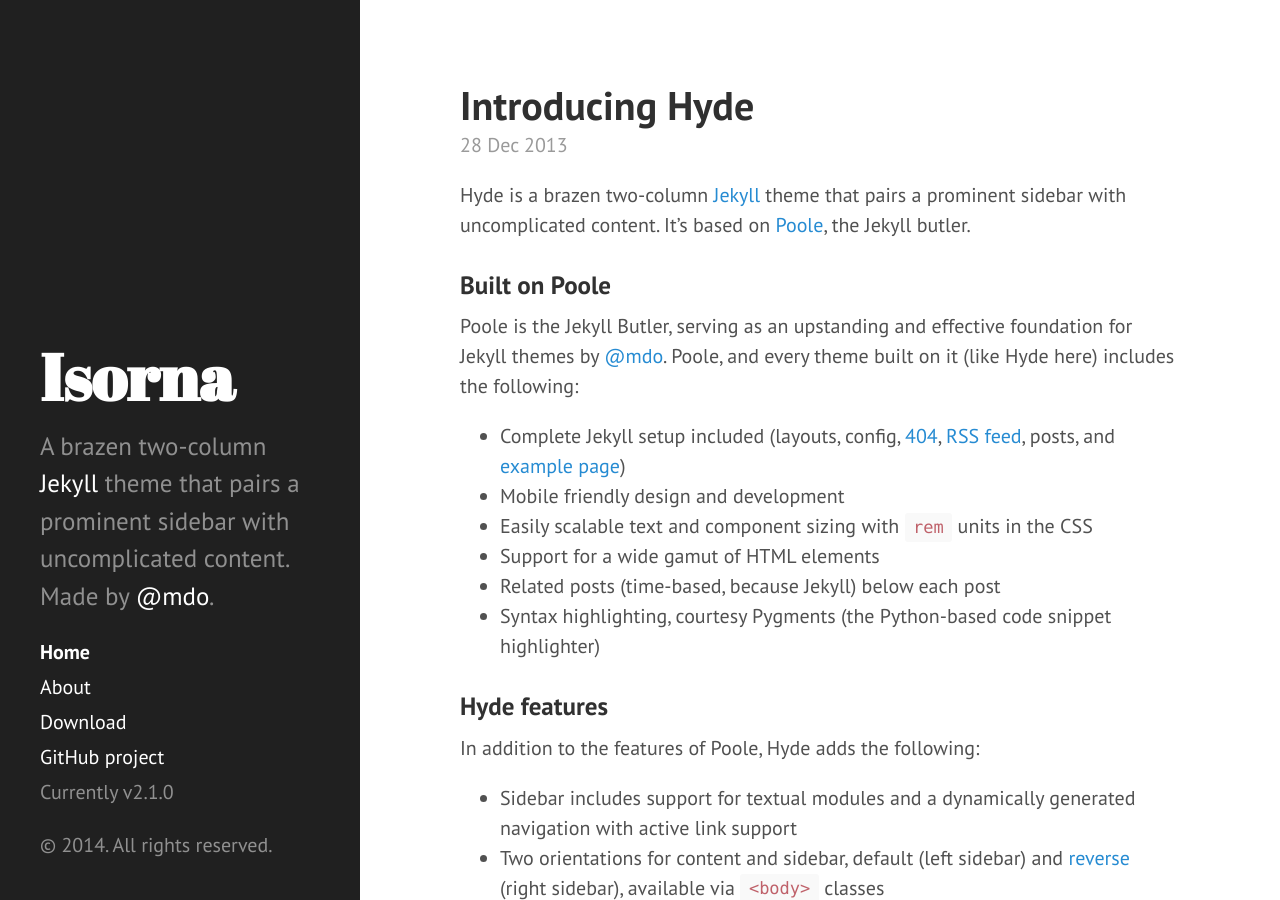
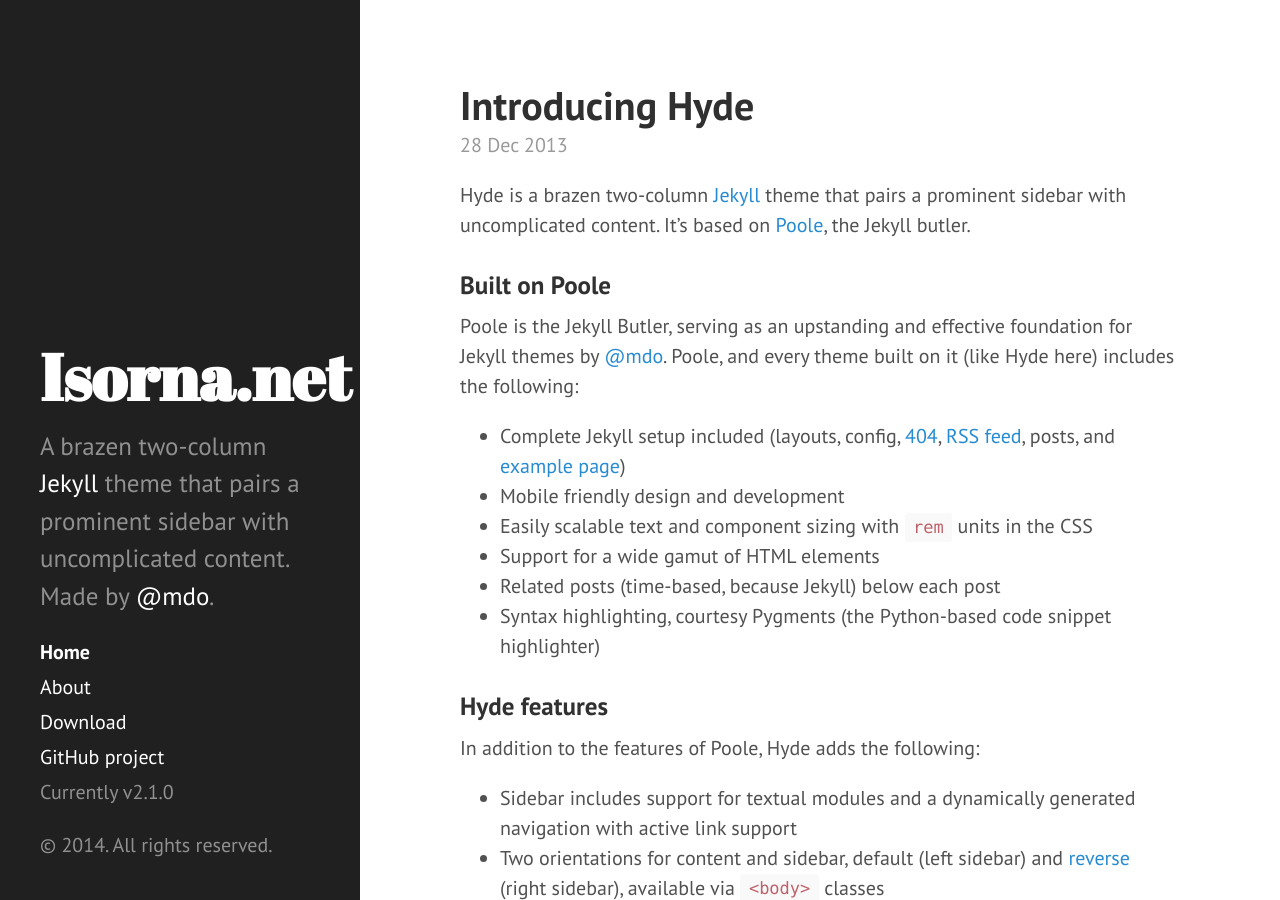
Before and after one commit to isorna/isorna.github.io, a Jekyll site: the page built from index.html, in a window 1280 px wide and 900 px high. Built offline with Jekyll 4.4.1, drawn with Linux system fonts in a browser that asks for light colours; Markdown is read by kramdown in place of the engine named in the settings; the list of posts is cut into pages by our own code.

Commit message:
Fix typo

```diff
--- a/_config.yml
+++ b/_config.yml
@@ -7,8 +7,8 @@ permalink:        pretty
 relative_permalinks: true
 
 # Setup
-title:            Isorna
-tagline:          '<My life in brackets />'
+title:            Isorna.net
+tagline:          '&lt;My life in brackets /&gt;'
 description:      'A brazen two-column <a href="http://jekyllrb.com" target="_blank">Jekyll</a> theme that pairs a prominent sidebar with uncomplicated content. Made by <a href="https://twitter.com/mdo" target="_blank">@mdo</a>.'
 url:              http://isorna.github.io
 baseurl:          /
```
